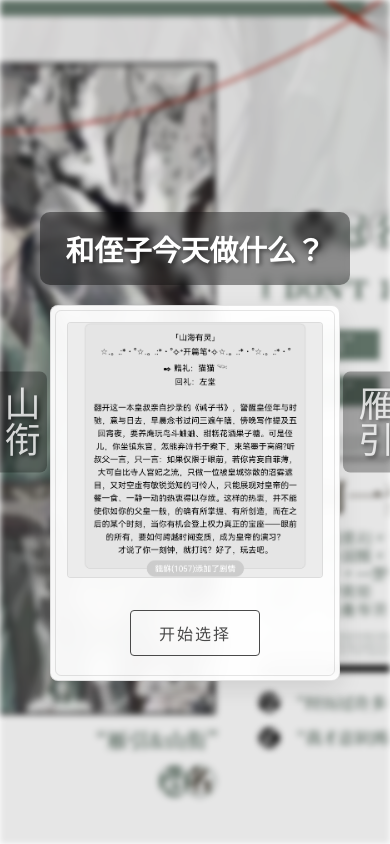
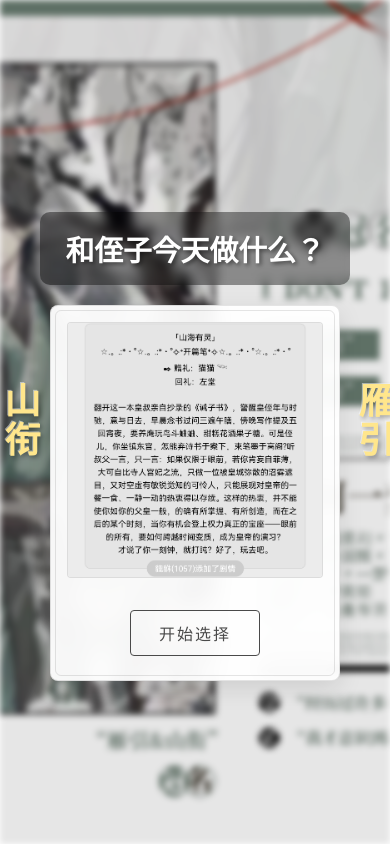
Before and after one commit to yqsm/uncle, a Vue app: page / in a window 390 px wide. Built offline with nearby package versions, Linux system fonts and the light colour scheme; a small style sheet from the web is missing.

Commit message:
💄 chore: Update decorative text styles in App.vue`
Added new text shadows, changed color values, and added font-weight and letter-spacing to the decorative text in App.vue. Updated media queries for responsiveness.

```diff
--- a/src/App.vue
+++ b/src/App.vue
@@ -60,17 +60,21 @@ html, body {
 .decorative-text {
   position: fixed;
   font-size: 72px;
-  color: rgba(255, 255, 255, 0.8);
+  color: rgba(255, 217, 102, 0.9);
   writing-mode: vertical-rl;
   z-index: 1;
   padding: 0.5em 0.3em;
-  text-shadow: 2px 2px 4px rgba(0, 0, 0, 0.5);
+  text-shadow:
+    2px 2px 0 rgba(255, 166, 0, 0.4),
+    -2px -2px 0 rgba(255, 255, 255, 0.4);
   line-height: 1.2;
   max-height: 4em;
   overflow: hidden;
   text-align: center;
   top: 50%;
   transform: translateY(-50%);
+  font-weight: 600;
+  letter-spacing: 0.1em;
 }
 
 .left {
@@ -84,8 +88,10 @@ html, body {
 @media screen and (max-width: 768px) {
   .decorative-text {
     font-size: 48px;
-    background-color: rgba(0, 0, 0, 0.3);
-    border-radius: 0.2em;
+    color: rgba(255, 230, 140, 1);
+    text-shadow:
+      2px 2px 4px rgba(0, 0, 0, 0.3),
+      -1px -1px 0 rgba(255, 255, 255, 0.5);
   }
 
   .left {
```
